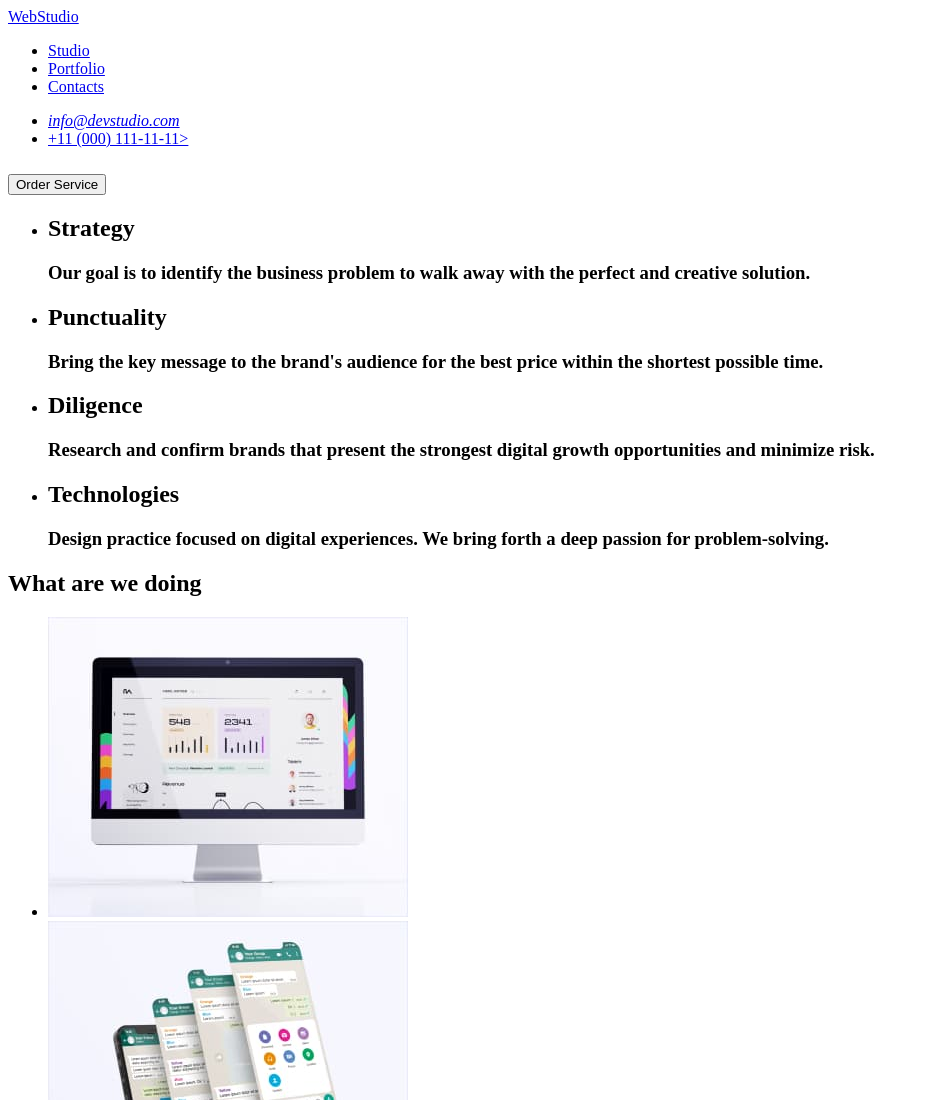
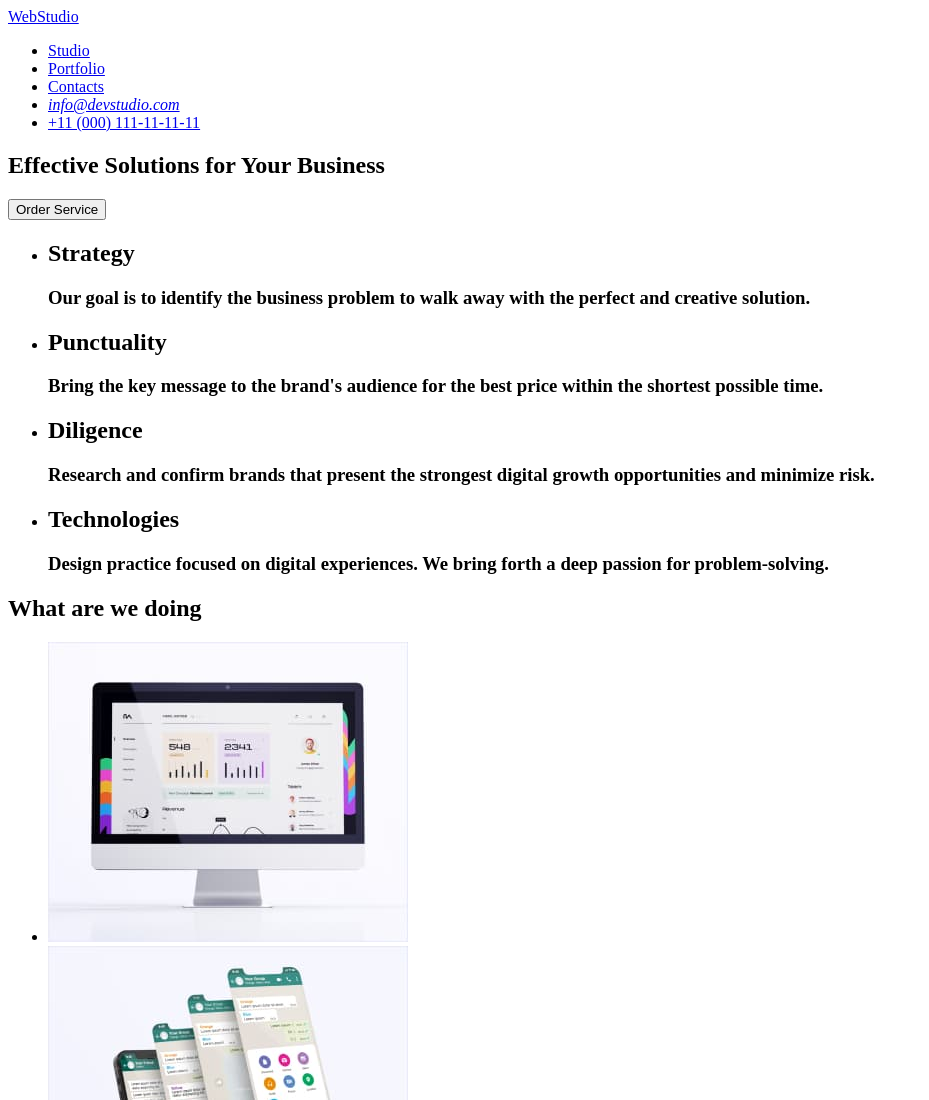
Before and after one commit to Mocanuu/goit-markup-hw-01, a plain HTML site: page index.html in a window 1280 px wide. Shown: the top 1100 px of the page, without its empty margins (0-929 px from the left). Drawn offline with Linux system fonts and the light colour scheme.

Commit message:
tema 1 iar e gresit

```diff
--- a/index.html
+++ b/index.html
@@ -9,35 +9,34 @@
   <body>
     <!--Header Section-->
     <header>
+      <!--Logo-->
+      <a href="./index.html">WebStudio</a>
       <nav>
-        <!--Logo-->
-        <a href="./index.html">WebStudio</a>
         <!--Links-->
         <ul>
           <li><a href="/Studio">Studio</a></li>
           <li><a href="/Portfolio">Portfolio</a></li>
           <li><a href="/Contacts">Contacts</a></li>
-        </ul>
-        <!--Tel and Email-->
-        <ul>
+          <!--Tel and Email-->
           <li>
             <address>
               <a href="mailto:info@devstudio.com">info@devstudio.com</a>
+          </li>
+          <li>
+              <a href="+11(000)111-11-11">+11 (000) 111-11-11-11</a>
             </address>
           </li>
-          <li><a href="+11(000)111-11-11">+11 (000) 111-11-11></a></li>
         </ul>
       </nav>
     </header>
     <main>
       <!--Main-->
       <section>
+          <!--Title-->
         <h1>
-          <!--Title-->
-          <title>Effective Solutions for Your Business</title>
+          Effective Solutions for Your Business</h1>
           <!--Button Order Service-->
           <button type="button">Order Service</button>
-        </h1>
       </section>
       <!--The 4 values-->
       <section>
```
